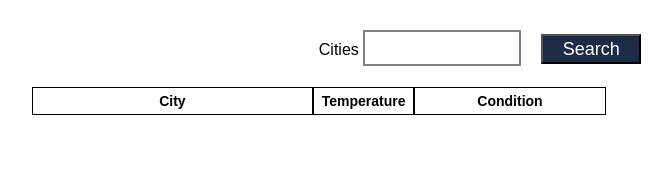
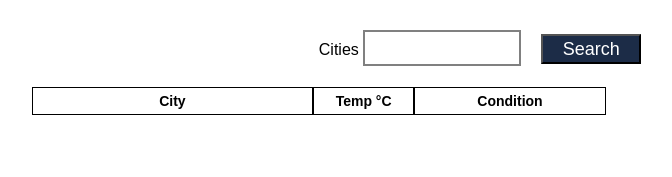
Before and after one commit to pixxstudios/weather-app, a React (Create React App) app: page / in a window 1280 px wide. Shown: the top 177 px of the page, without its empty margins (160-832 px from the left). Built offline with nearby package versions, Linux system fonts and the light colour scheme.

Commit message:
changes in the header to disply celsius symbol

```diff
--- a/src/components/display_weather_header.component.js
+++ b/src/components/display_weather_header.component.js
@@ -6,7 +6,7 @@ export default class DisplayWeatherHeader extends Component{
     return(
       <div>
         <span className="city-name city-header">City</span>
-        <span className="city-temp city-header">Temperature</span>
+        <span className="city-temp city-header">Temp &deg;C</span>
         <span className="city-main city-header">Condition</span>
       </div>
     )
```
